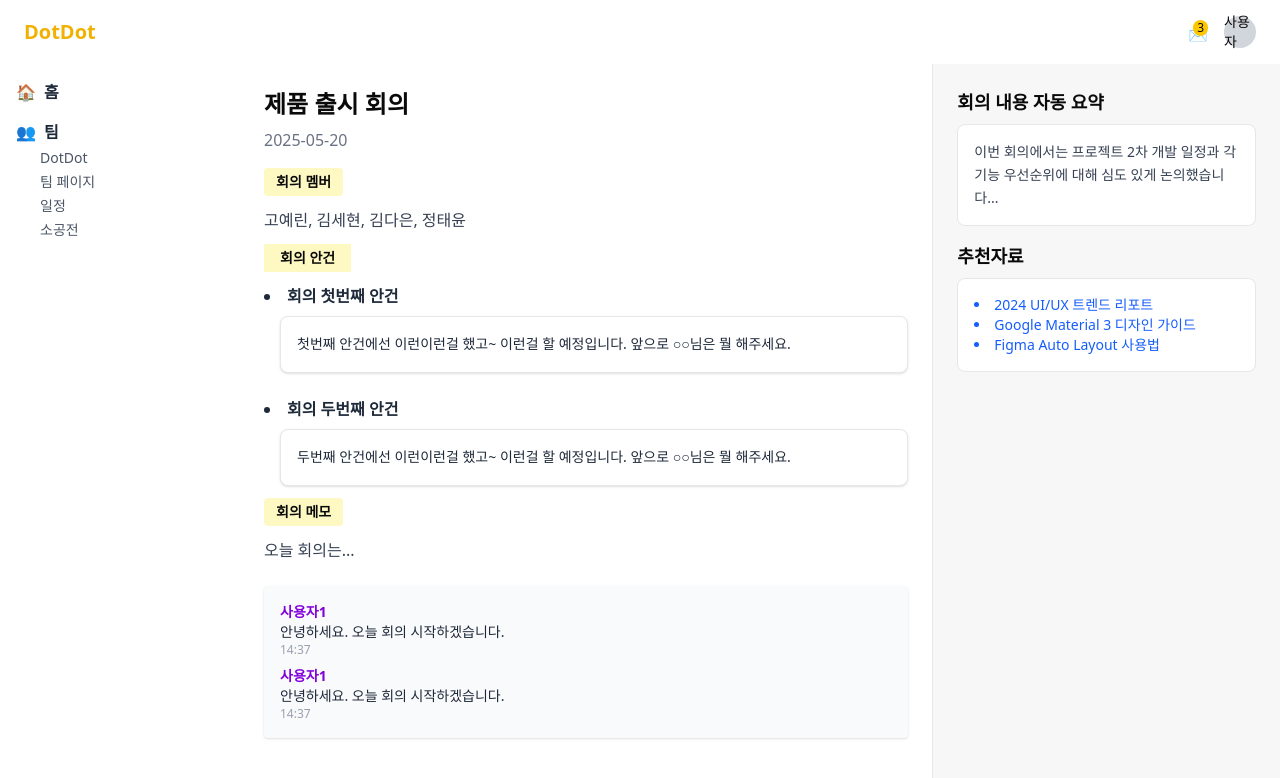
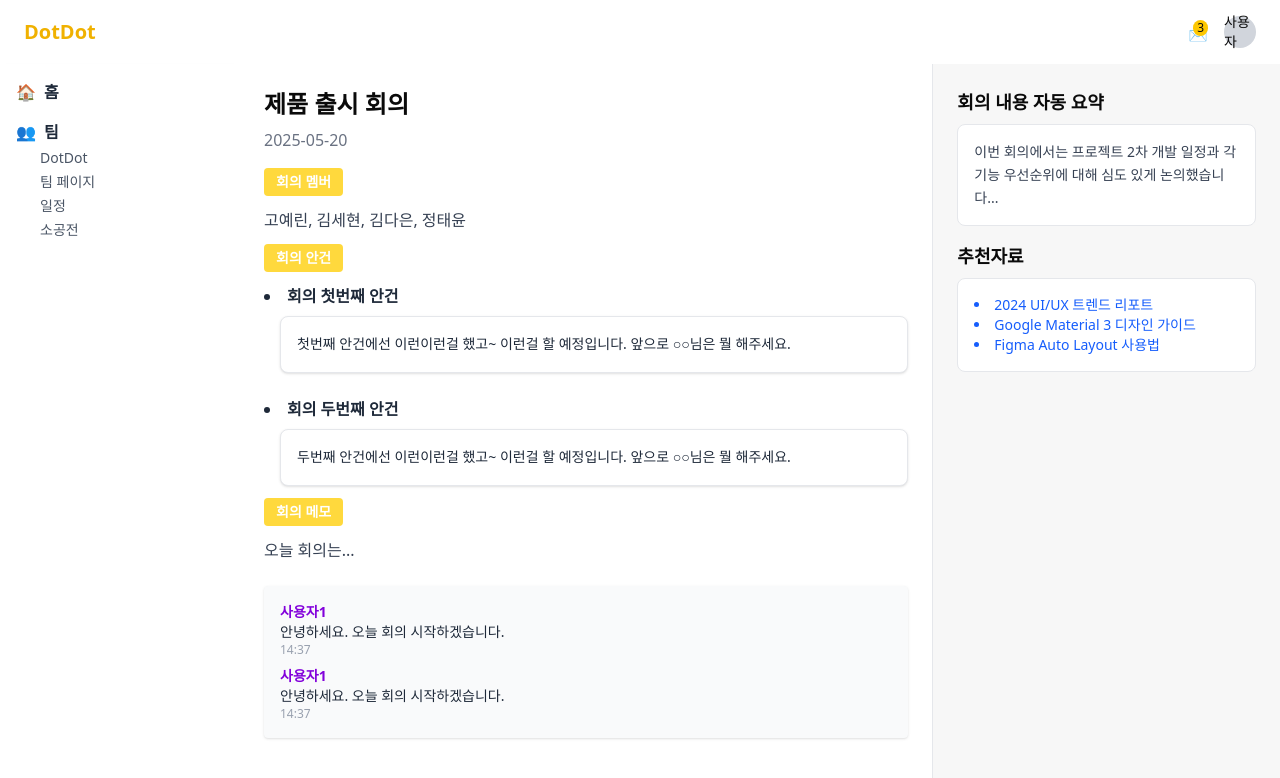
Before and after one commit to DotDot5/DotDot_FE, a Next.js app: page /team/records/1 in a window 1280 px wide. Shown: the top 778 px of the page. Built offline with nearby package versions, Linux system fonts and the light colour scheme.

Commit message:
feat : 색상 수정

```diff
--- a/src/app/meeting/[id]/result/page.tsx
+++ b/src/app/meeting/[id]/result/page.tsx
@@ -54,7 +54,7 @@ export default function MeetingPage() {
 
         {/* PDF 다운로드 버튼 */}
         <div className="flex justify-center mt-8">
-          <Button className="bg-primary text-white text-sm font-medium px-6 py-2 rounded-md">
+          <Button className="bg-[#FFD93D] text-white text-sm font-medium px-6 py-2 rounded-md">
             저장
           </Button>
         </div>
@@ -107,7 +107,7 @@ export default function MeetingPage() {
             <Button variant="outline" className="text-sm px-4 py-1">
               수정
             </Button>
-            <Button className="text-sm px-4 py-1 bg-primary text-white">이메일 전송</Button>
+            <Button className="text-sm px-4 py-1 bg-[#FFD93D] text-white">이메일 전송</Button>
           </div>
 
           <div className="flex justify-center mt-8">
--- a/src/app/team/records/[meetingId]/page.tsx
+++ b/src/app/team/records/[meetingId]/page.tsx
@@ -13,12 +13,12 @@ export default function MeetingDetailPage() {
             <p className="text-gray-500">2025-05-20</p>
 
             <div className="mt-4 space-y-3">
-              <div className="bg-yellow-100 px-3 py-1 inline-block rounded text-sm font-semibold">
+              <div className="bg-[#FFD93D] text-white px-3 py-1 inline-block rounded text-sm font-semibold">
                 회의 멤버
               </div>
               <p className="text-gray-700">고예린, 김세현, 김다은, 정태윤</p>
 
-              <div className="bg-yellow-100 px-4 py-1 inline-block rounded- text-sm font-semibold">
+              <div className="bg-[#FFD93D] text-white px-3 py-1 inline-block rounded text-sm font-semibold">
                 회의 안건
               </div>
               <ul className="list-disc list-inside text-gray-800 space-y-6">
@@ -43,7 +43,7 @@ export default function MeetingDetailPage() {
                 </li>
               </ul>
 
-              <div className="bg-yellow-100 px-3 py-1 inline-block rounded text-sm font-semibold">
+              <div className="bg-[#FFD93D] text-white px-3 py-1 inline-block rounded text-sm font-semibold">
                 회의 메모
               </div>
               <p className="text-gray-700">오늘 회의는...</p>
```
